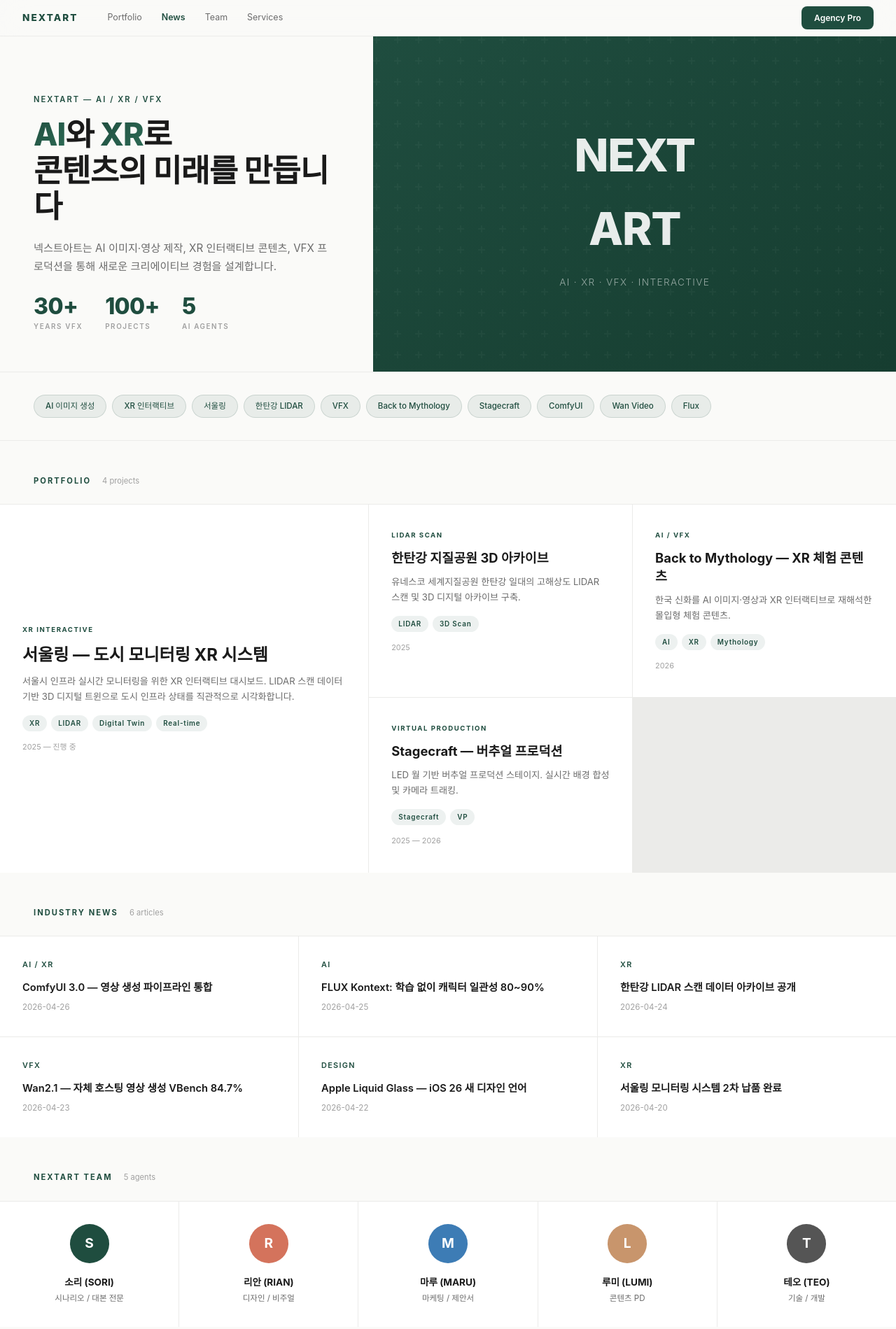
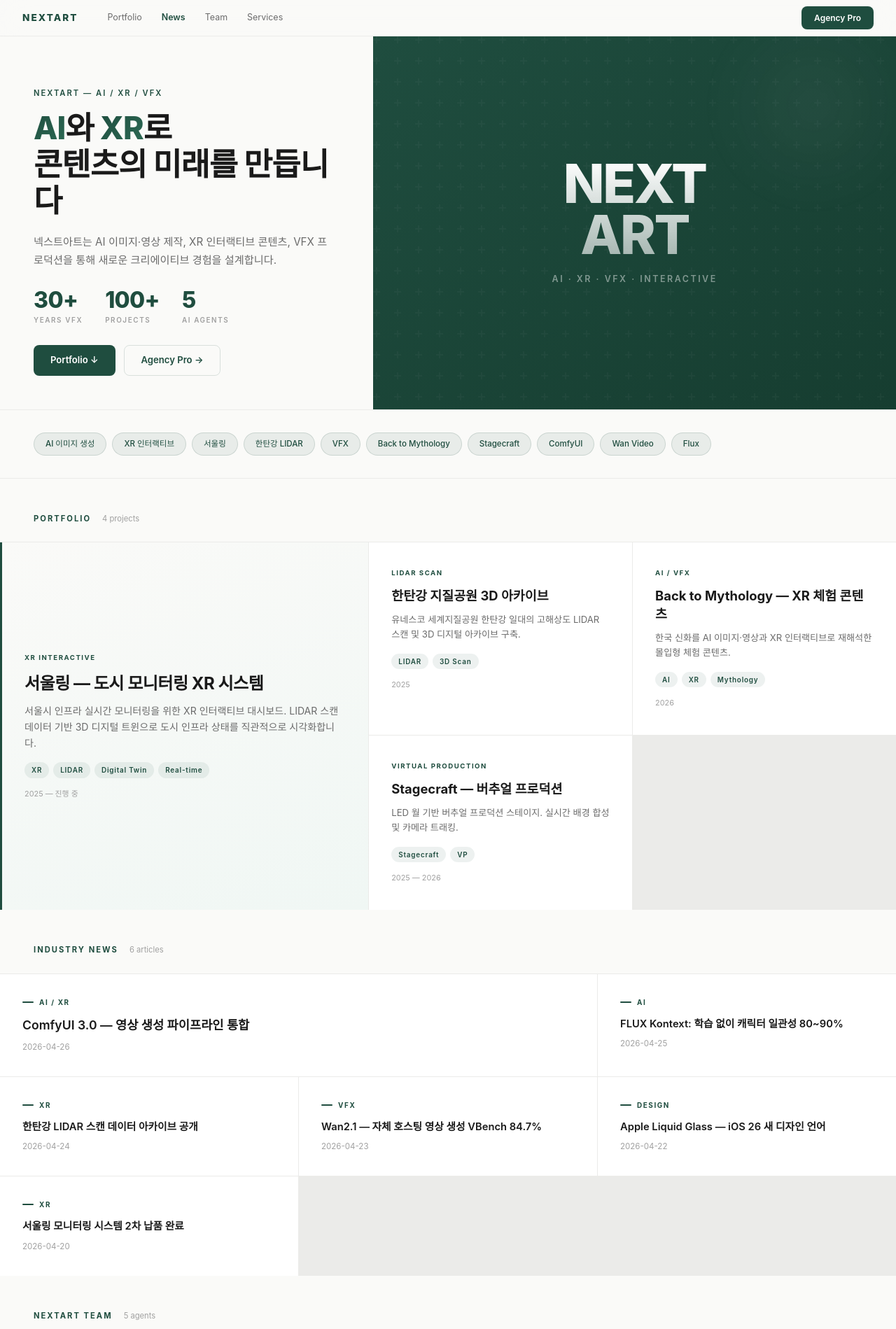
Before and after one commit to nextsunny-ai/nextart-home, a plain HTML site: page index.html in a window 1280 px wide. Shown: the top 1899 px of the page at 70% size. Drawn offline with Linux system fonts and the light colour scheme; a web font is replaced by a local one.

Commit message:
design: Hero visual upgrade + portfolio featured treatment + news hierarchy + team avatars
- Hero right: gradient text + animated glow orb + CTA buttons
- Portfolio featured: emerald left border + subtle green gradient bg
- News: source line accent + first card span-2 + hover title color
- Team avatars: 56→64px with shadow
- Mobile: featured spans collapse properly

Co-Authored-By: Claude Opus 4.6 (1M context) <noreply@anthropic.com>

```diff
--- a/index.html
+++ b/index.html
@@ -113,8 +113,28 @@ body {
   text-align: center; z-index: 1;
   padding: 48px;
 }
-.hero-visual .big { font-size: 4rem; font-weight: 800; letter-spacing: -0.02em; }
-.hero-visual .sub { font-size: 0.85rem; opacity: 0.6; margin-top: 12px; letter-spacing: 0.1em; }
+.hero-visual .big {
+  font-size: clamp(3rem, 6vw, 5rem); font-weight: 800; letter-spacing: -0.03em;
+  line-height: 0.95;
+  background: linear-gradient(180deg, rgba(255,255,255,1) 0%, rgba(255,255,255,0.6) 100%);
+  -webkit-background-clip: text; -webkit-text-fill-color: transparent; background-clip: text;
+}
+.hero-visual .sub {
+  font-size: 0.78rem; opacity: 0.5; margin-top: 16px; letter-spacing: 0.2em;
+  text-transform: uppercase; font-weight: 600;
+}
+/* Animated glow accent */
+.hero-right::before {
+  content: ''; position: absolute;
+  width: 300px; height: 300px; border-radius: 50%;
+  background: radial-gradient(circle, rgba(255,255,255,0.06) 0%, transparent 70%);
+  top: -80px; right: -60px; z-index: 0;
+  animation: heroGlow 8s ease-in-out infinite alternate;
+}
+@keyframes heroGlow {
+  0% { transform: translate(0, 0) scale(1); opacity: 0.5; }
+  100% { transform: translate(-40px, 40px) scale(1.2); opacity: 0.8; }
+}
 
 /* ─── SECTION HEADERS ─── */
 .section-header {
@@ -142,17 +162,27 @@ body {
 }
 .news-card:hover { background: var(--card-hover); }
 .news-card .source {
-  font-size: 0.68rem; font-weight: 600; letter-spacing: 0.12em;
+  font-size: 0.62rem; font-weight: 700; letter-spacing: 0.16em;
   color: var(--emerald); text-transform: uppercase;
   margin-bottom: 12px;
+  display: flex; align-items: center; gap: 8px;
+}
+.news-card .source::before {
+  content: ''; width: 16px; height: 2px;
+  background: var(--emerald); border-radius: 1px;
 }
 .news-card .title {
   font-size: 0.92rem; font-weight: 600; line-height: 1.5;
   margin-bottom: 8px;
+  transition: color 0.2s;
 }
+.news-card:hover .title { color: var(--emerald); }
 .news-card .date {
   font-size: 0.72rem; color: var(--text-faint);
 }
+/* First news card = featured */
+.news-card:first-child { grid-column: span 2; }
+.news-card:first-child .title { font-size: 1.1rem; }
 
 /* ─── TEAM GRID ─── */
 .team-grid {
@@ -165,10 +195,11 @@ body {
 }
 .team-card:hover { background: var(--card-hover); }
 .team-card .avatar {
-  width: 56px; height: 56px; border-radius: 50%;
+  width: 64px; height: 64px; border-radius: 50%;
   display: flex; align-items: center; justify-content: center;
-  font-size: 1.2rem; font-weight: 700; color: white;
+  font-size: 1.4rem; font-weight: 700; color: white;
   margin: 0 auto 16px;
+  box-shadow: 0 4px 12px rgba(0,0,0,0.08);
 }
 .team-card .avatar { transition: transform 0.3s var(--ease); }
 .team-card:hover .avatar { transform: scale(1.08); }
@@ -240,7 +271,11 @@ body {
   position: relative; overflow: hidden;
 }
 .portfolio-card:hover { background: var(--card-hover); transform: translateY(-2px); box-shadow: var(--shadow-md); }
-.portfolio-card.featured { grid-row: span 2; display: flex; flex-direction: column; justify-content: center; }
+.portfolio-card.featured {
+  grid-row: span 2; display: flex; flex-direction: column; justify-content: center;
+  background: linear-gradient(160deg, #FAFAF8 0%, #F0F7F4 100%);
+  border-left: 3px solid var(--emerald);
+}
 .portfolio-card .p-overline {
   font-size: 0.6rem; font-weight: 700; letter-spacing: 0.16em;
   text-transform: uppercase; color: var(--emerald); margin-bottom: 12px;
@@ -248,7 +283,8 @@ body {
 .portfolio-card .p-title {
   font-size: 1.15rem; font-weight: 700; line-height: 1.4; margin-bottom: 10px;
 }
-.portfolio-card.featured .p-title { font-size: 1.5rem; }
+.portfolio-card.featured .p-title { font-size: 1.5rem; letter-spacing: -0.02em; }
+.portfolio-card.featured .p-desc { font-size: 0.88rem; }
 .portfolio-card .p-desc {
   font-size: 0.82rem; color: var(--text-dim); line-height: 1.65;
 }
@@ -398,8 +434,9 @@ a:focus-visible, button:focus-visible {
   .hero-stats { gap: 20px; margin-top: 20px; }
   .stat-num { font-size: 1.5rem; }
   .portfolio-grid { grid-template-columns: 1fr; }
-  .portfolio-card.featured { grid-row: span 1; }
+  .portfolio-card.featured { grid-row: span 1; border-left: 3px solid var(--emerald); }
   .news-grid { grid-template-columns: 1fr; }
+  .news-card:first-child { grid-column: span 1; }
   .team-grid { grid-template-columns: 1fr; }
   .tools-grid { grid-template-columns: 1fr; }
   .section-header, .keywords, .footer { padding-left: 16px; padding-right: 16px; }
@@ -493,6 +530,10 @@ a:focus-visible, button:focus-visible {
       <div class="stat"><span class="stat-num">30+</span><span class="stat-label">Years VFX</span></div>
       <div class="stat"><span class="stat-num">100+</span><span class="stat-label">Projects</span></div>
       <div class="stat"><span class="stat-num">5</span><span class="stat-label">AI Agents</span></div>
+    </div>
+    <div style="margin-top: 28px; display: flex; gap: 12px;">
+      <a href="#portfolio" style="padding: 10px 24px; background: var(--emerald); color: #fff; border-radius: 8px; font-size: 0.82rem; font-weight: 600; text-decoration: none; transition: all 0.2s; display: inline-flex; align-items: center; gap: 6px;">Portfolio &darr;</a>
+      <a href="https://team.sunnytoon.com/agency?from=nextart" target="_blank" rel="noopener" style="padding: 10px 24px; border: 1px solid var(--emerald-border); color: var(--emerald); border-radius: 8px; font-size: 0.82rem; font-weight: 600; text-decoration: none; transition: all 0.2s;">Agency Pro &rarr;</a>
     </div>
   </div>
   <div class="hero-right">
```
